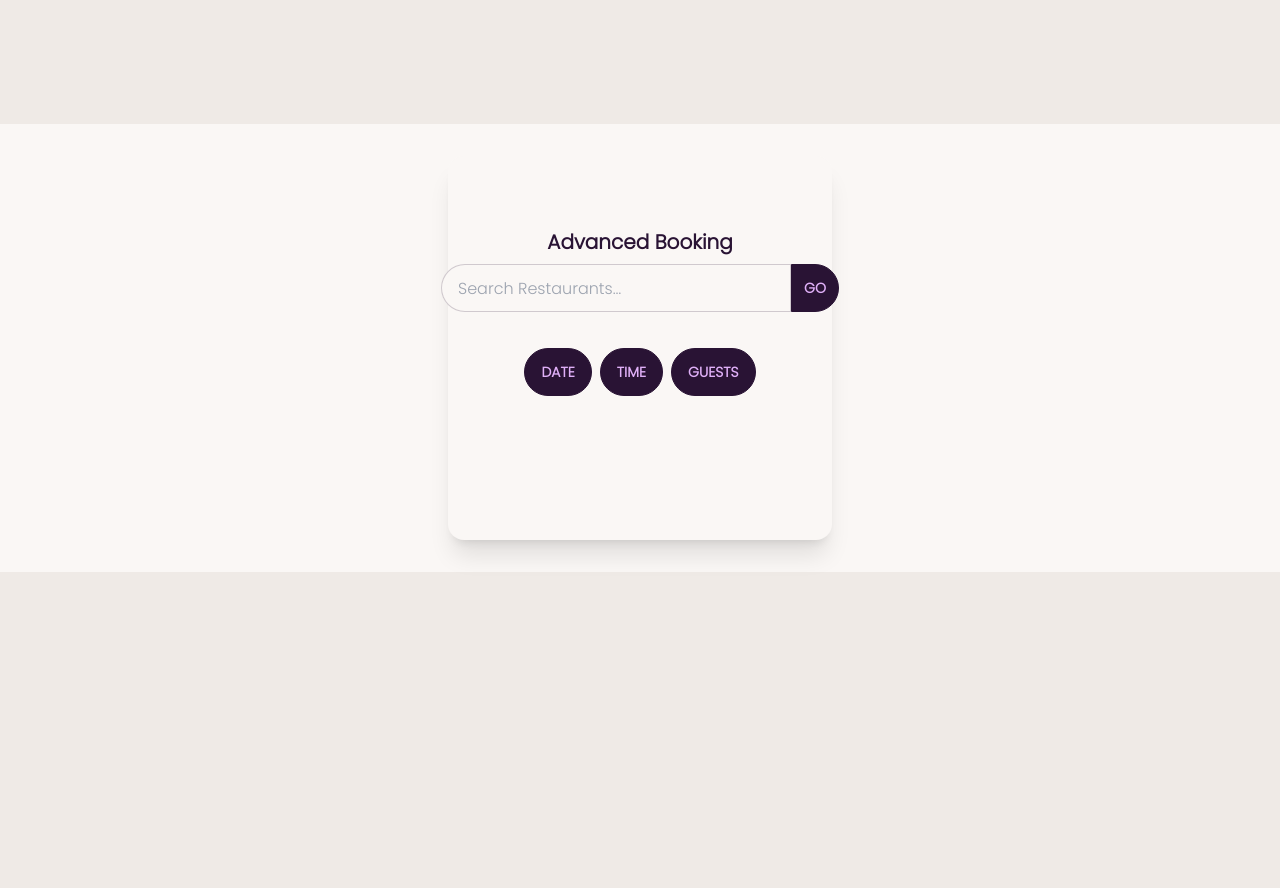
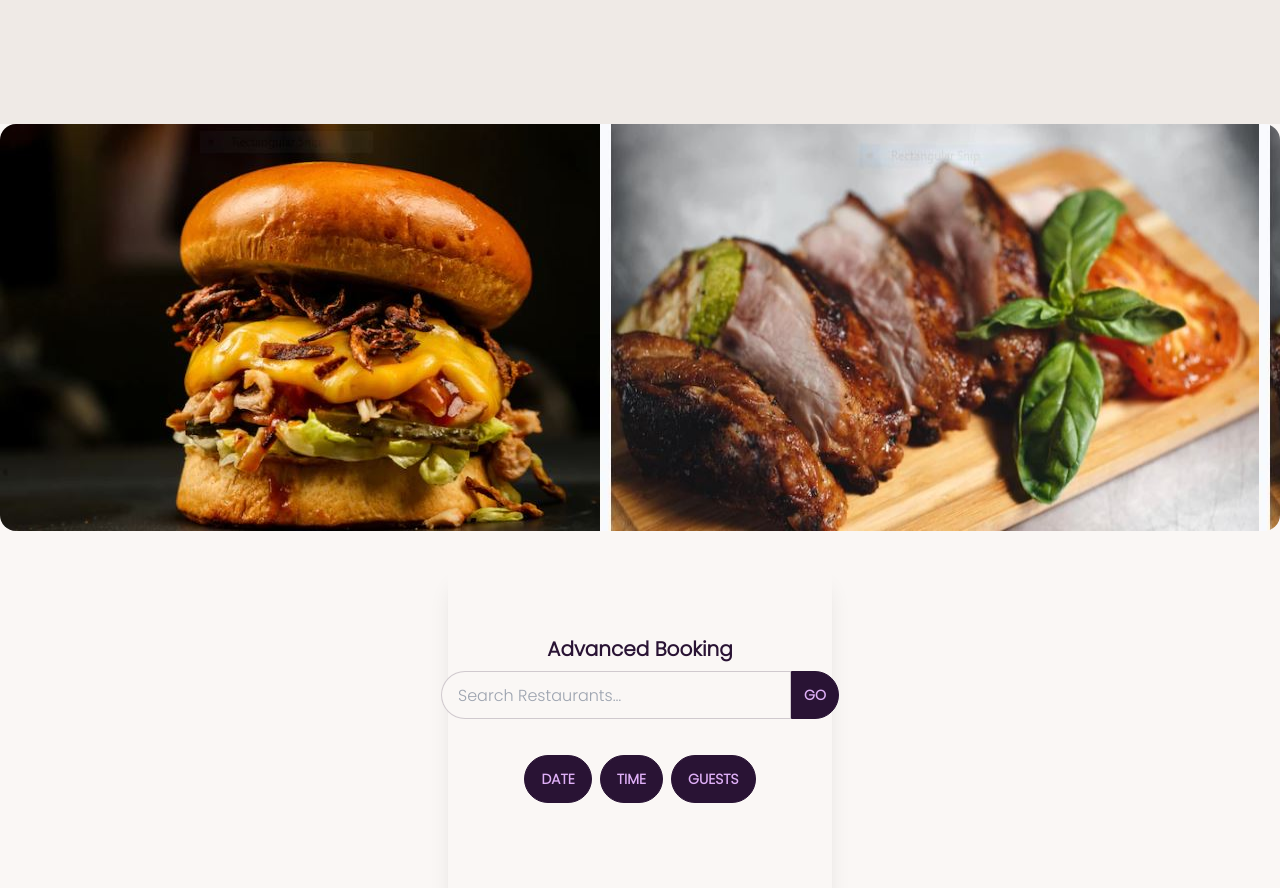
Before and after one commit to RAHUL573769/RestaurantWebsite, a React (Create React App) app: page / in a window 1280 px wide. Shown: the part 1540-2428 px from the top of the page. Built offline with nearby package versions, Linux system fonts and the light colour scheme.

Commit message:
pics added

```diff
--- a/public/index.html
+++ b/public/index.html
@@ -30,7 +30,7 @@
       work correctly both with client-side routing and a non-root public URL.
       Learn how to configure a non-root public URL by running `npm run build`.
     -->
-    <title>React App</title>
+    <title>Expise Restaurant</title>
   </head>
   <body>
     <noscript>You need to enable JavaScript to run this app.</noscript>
--- /dev/null
+++ b/src/Componenets/Carausel/Caraousel.js
@@ -0,0 +1,31 @@
+import React from "react";
+import burger1 from "../Carausel/burger1.JPG";
+import kabab from "../Carausel/kabab.JPG";
+
+const Caraousel = () => {
+  return (
+    <div>
+      <div class="carousel carousel-center rounded-box">
+        <div class="carousel-item">
+          <img src={burger1} alt="Pizza" />
+        </div>
+        <div class="carousel-item">
+          <img src={kabab} alt="Pizza" />
+        </div>
+
+        <div class="carousel-item">
+          <img src={kabab} alt="Pizza" />
+        </div>
+
+        <div class="carousel-item">
+          <img src={kabab} alt="Pizza" />
+        </div>
+        <div class="carousel-item">
+          <img src={burger1} alt="Pizza" />
+        </div>
+      </div>
+    </div>
+  );
+};
+
+export default Caraousel;
--- a/src/Componenets/HomePage/HomePage.js
+++ b/src/Componenets/HomePage/HomePage.js
@@ -1,6 +1,7 @@
 import React from "react";
 import Footer from "../../Shared/Footer";
 import TableBooking from "../AdvancedTableBooking/TableBooking";
+import Caraousel from "../Carausel/Caraousel";
 import FoodDelivery from "../FoodDelivery/FoodDelivery";
 import Banner from "./Banner/Banner";
 import Booking from "./BookingCard/Booking";
@@ -14,6 +15,7 @@
     <div>
       <Banner></Banner>
       <Info></Info>
+      <Caraousel></Caraousel>
       {/* <Items></Items> */}
       <Booking></Booking>
       <Services></Services>
```
Also changed, not shown: src/Componenets/Carausel/burger1.JPG (added), src/Componenets/Carausel/kabab.JPG (added).
